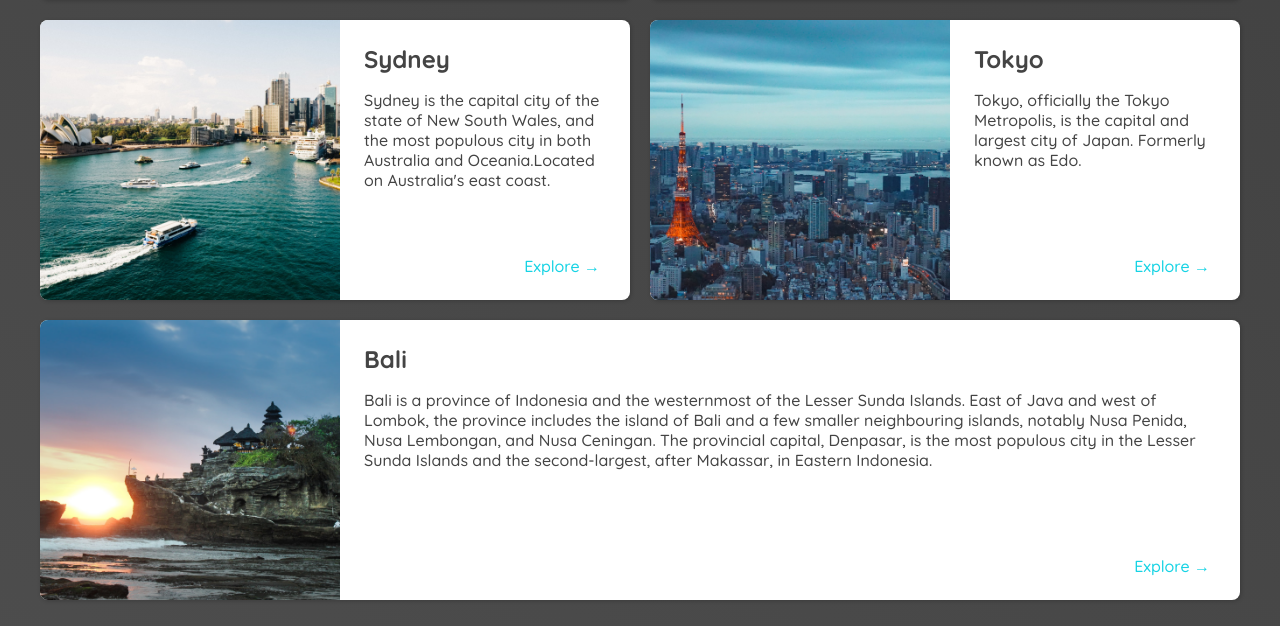
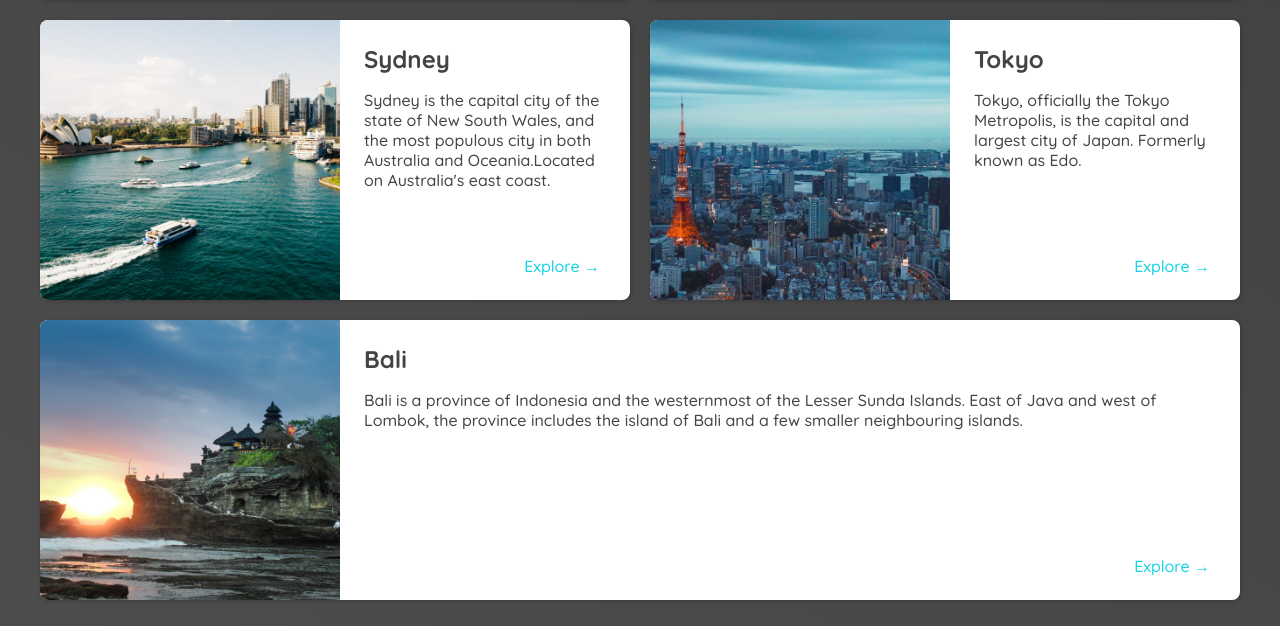
Before and after one commit to Asad-xnb/Travel_site, a plain HTML site: page places.html in a window 1280 px wide. Shown: the part 1289-1915 px from the top of the page. Drawn offline with Linux system fonts and the light colour scheme.

Commit message:
Updated bali paragraph for mobile version

```diff
--- a/places.html
+++ b/places.html
@@ -158,7 +158,7 @@
             <div>
               <h2>Bali</h2>
               <p>
-                Bali is a province of Indonesia and the westernmost of the Lesser Sunda Islands. East of Java and west of Lombok, the province includes the island of Bali and a few smaller neighbouring islands, notably Nusa Penida, Nusa Lembongan, and Nusa Ceningan. The provincial capital, Denpasar, is the most populous city in the Lesser Sunda Islands and the second-largest, after Makassar, in Eastern Indonesia.
+                Bali is a province of Indonesia and the westernmost of the Lesser Sunda Islands. East of Java and west of Lombok, the province includes the island of Bali and a few smaller neighbouring islands.
               </p>
             </div>
             <div class="actions">
```
